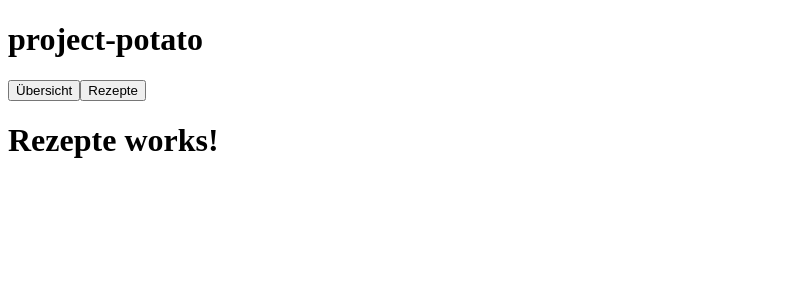
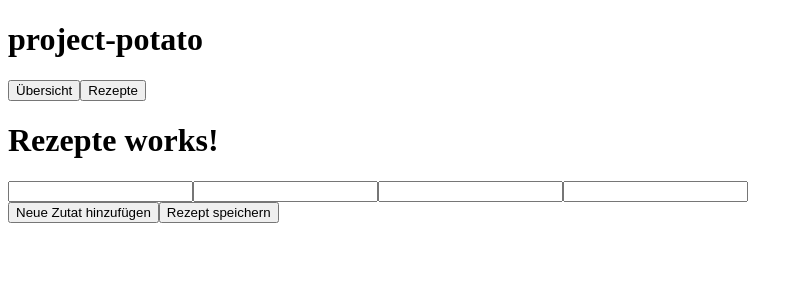
Before and after one commit to DRohmann/SE3Project, an Angular app in the folder project-potato/: page /recipe-component in a window 1280 px wide. Shown: the top 300 px of the page, without its empty margins (0-803 px from the left). Built offline with nearby package versions, Linux system fonts and the light colour scheme; no server answers; the database is empty.

Commit message:
BLI1 Task5: UI zum Rezeptanlegen

```diff
--- a/project-potato/src/app/models/recipe.model.ts
+++ b/project-potato/src/app/models/recipe.model.ts
@@ -1,4 +1,6 @@
 // import * as internal from "stream";
+
+import { randomBytes } from "crypto";
 
 export class Recipe {
   id: string;
@@ -8,7 +10,7 @@ export class Recipe {
   type: string;
   ingredients: Ingredients[];
 
-  constructor(id: string, title: string, text: string, duration: string, type: string, ingredients: Ingredients[]) {
+  constructor( id:string, title: string, text: string, duration: string, type: string, ingredients: Ingredients[]) {
     this.id = id;
     this.title = title;
     this.text = text;
--- a/project-potato/src/app/recipes/recipes.component.html
+++ b/project-potato/src/app/recipes/recipes.component.html
@@ -1,4 +1,20 @@
 <title id="title">Recipes</title>
 
 <h1>Rezepte works!</h1>
-<table id="table" dataSource="recipeGroup"></table>
+
+<form [formGroup]="recipeGroup">
+    <input type="text" name="title"    formControlName="title"/>
+    <input type="text" name="text"     formControlName="text"  />
+    <input type="text" name="duration" formControlName="duration" />
+    <input type="text" name="type"     formControlName="type" />
+</form>
+
+<button id="newIngredient" (click)="addNewIngredient()">Neue Zutat hinzufügen</button>
+
+<form [formGroup]="ingredientGroup" *ngIf="ingredients">
+    <input type="text"   name="name"   formControlName="name"/>
+    <input type="number" name="amount" formControlName="amount"/>
+    <input type="text"   name="unit"   formControlName="unit"/>
+</form>
+
+<button id="newRecipe" (click)="saveRecipe()">Rezept speichern</button>
--- a/project-potato/src/app/recipes/recipes.component.ts
+++ b/project-potato/src/app/recipes/recipes.component.ts
@@ -1,14 +1,8 @@
 import { Component, OnInit } from '@angular/core';
 import { FormGroup, FormBuilder, FormControl, FormArray } from '@angular/forms';
+import { Recipe, Ingredients } from '../models/recipe.model';
+import { RecipesService } from './recipes.service';
 
-// export interface Recipe {
-//   name: string;
-//   preparation: string;
-//   weight: Ingredient[];
-// }
-// export interface Ingredient{
-
-// }
 @Component({
   selector: 'app-recipes',
   templateUrl: './recipes.component.html',
@@ -18,32 +12,41 @@ import { FormGroup, FormBuilder, FormControl, FormArray } from '@angular/forms';
 
 
 export class RecipesComponent implements OnInit {
+  service: RecipesService;
+  public DEFAULT_ID:string = "default"; //id set in firebase
 
   recipeGroup: FormGroup;
-  columns: string[];
+  ingredientGroup: FormGroup;
+  ingredients: boolean;
 
-  constructor(private formBuilder: FormBuilder) {
-    this.columns = ["Name", "Typ", "Dauer"];
-    this.recipeGroup = this.formBuilder.group({
-      tableRowArray: this.formBuilder.array([
-        this.createTableRow()
-      ])
-    })
+
+  constructor(builder: FormBuilder) {
+    this.service = new RecipesService();
+    this.recipeGroup = builder.group({
+      title: new FormControl(),
+      text: new FormControl(),
+      duration: new FormControl(),
+      type: new FormControl()
+    });
+    this.ingredientGroup = builder.group({
+      name: new FormControl(),
+      amount: new FormControl(),
+      unit: new FormControl(),
+    });
+    this.ingredients = false;
   }
 
-  getRecipes():  FormArray {
-    return this.recipeGroup.get('tableRowArray') as FormArray;
+  public addNewIngredient(){
+    this.ingredients = true;
   }
 
-  createTableRow(): FormGroup {
-    return this.formBuilder.group({
-      name: new FormControl(null,{}),
-      type: new FormControl(null,{}),
-      duration: new FormControl(null,{}),
-    })
+  public saveRecipe(){
+    var ingredientsArray: Array<Ingredients> = [new Ingredients(this.ingredientGroup.controls.Name.value, this.ingredientGroup.controls.amount.value, this.ingredientGroup.controls.unit.value)];
+    var recipe = new Recipe(this.DEFAULT_ID, this.recipeGroup.controls.title.value, this.recipeGroup.controls.text.value, this.recipeGroup.controls.duration.value, this.recipeGroup.controls.type.value, ingredientsArray );
+    this.service.saveNewRecipe(recipe);
+    return recipe;
   }
 
   ngOnInit(): void {
-
   }
 }
```
Also changed, not shown: 1 other file (tests, documents, lock files or other folders).
